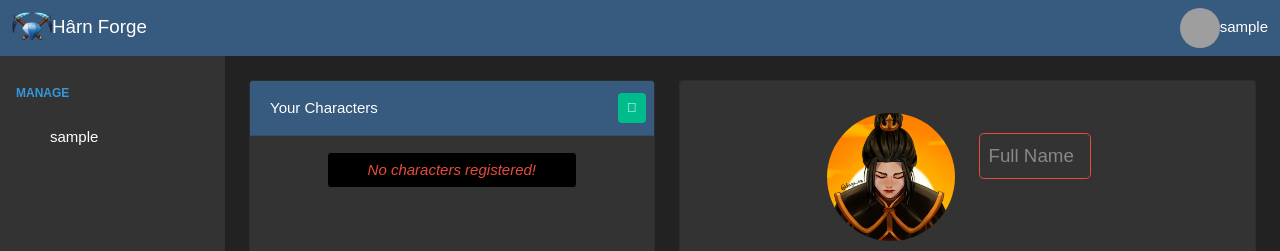
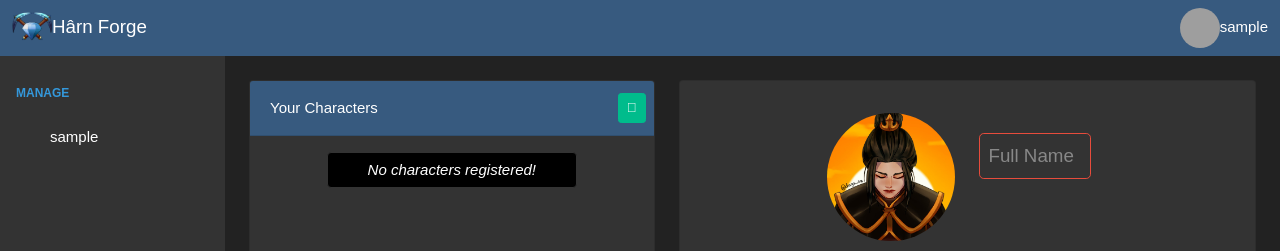
Before and after one commit to JorgeOJara/harnwebforge, a React (Create React App) app: page / in a window 1280 px wide. Shown: the top 251 px of the page. Built offline with nearby package versions, Linux system fonts and the light colour scheme; no server answers; sample sign-in values are in the browser's storage; grey boxes are pictures that could not be loaded; a web font is replaced by a local one.

Commit message:
Something

```diff
--- a/src/comp/sidePannel.js
+++ b/src/comp/sidePannel.js
@@ -46,7 +46,7 @@ Your Characters
 {
 completed.map(item => {
     return <div className="btn btn-secondary b">
-          <i className="text-danger">{item.Name}</i>
+          <i className="none">{item.Name}</i>
       </div>
    })
 }
```
